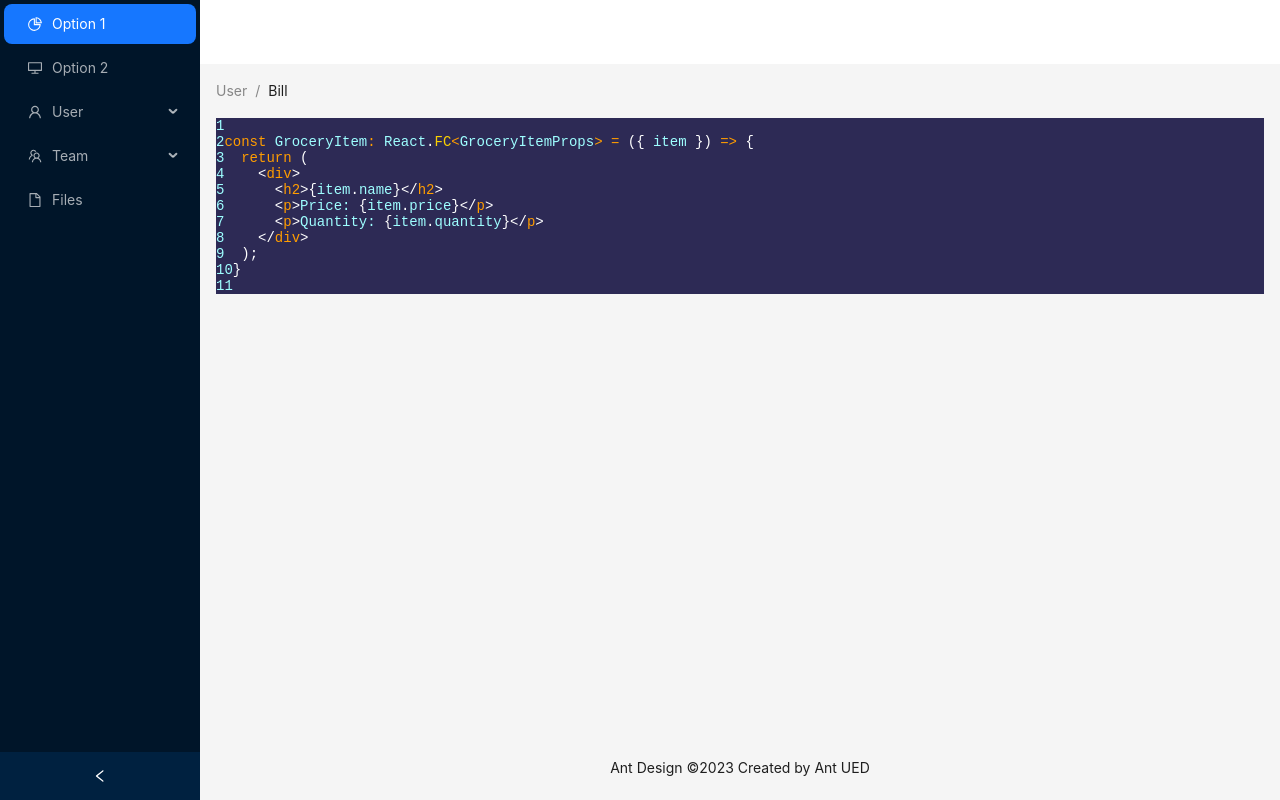
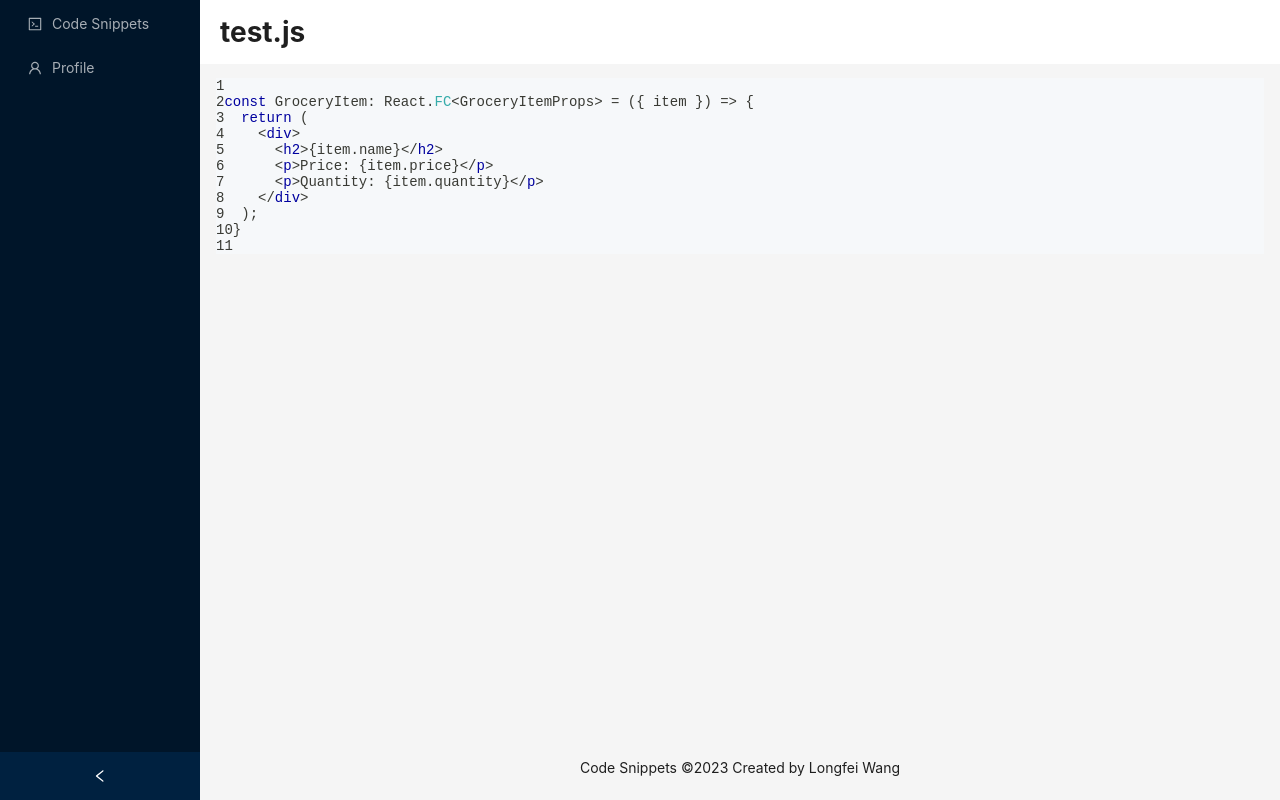
Before and after one commit to longfeiw512/CodeSnippetReact, a React (Create React App) app: page / in a window 1280 px wide. Built offline with nearby package versions, Linux system fonts and the light colour scheme.

Commit message:
revert changes back to prism-react-renderer
Signed-off-by: longfeiw512 <50474049+longfeiw512@users.noreply.github.com>

```diff
--- a/src/App.js
+++ b/src/App.js
@@ -1,7 +1,8 @@
-import { FileOutlined, PieChartOutlined, UserOutlined, DesktopOutlined, TeamOutlined } from '@ant-design/icons';
-import { Breadcrumb, Layout, Menu, theme } from 'antd';
+import { CodeOutlined, UserOutlined } from '@ant-design/icons';
+import { Layout, Menu, theme } from 'antd';
 import { useState } from 'react';
 import { Highlight, themes } from "prism-react-renderer"
+
 const { Header, Content, Footer, Sider } = Layout;
 function getItem(label, key, icon, children) {
   return {
@@ -12,15 +13,8 @@ function getItem(label, key, icon, children) {
   };
 }
 const items = [
-  getItem('Option 1', '1', <PieChartOutlined />),
-  getItem('Option 2', '2', <DesktopOutlined />),
-  getItem('User', 'sub1', <UserOutlined />, [
-    getItem('Tom', '3'),
-    getItem('Bill', '4'),
-    getItem('Alex', '5'),
-  ]),
-  getItem('Team', 'sub2', <TeamOutlined />, [getItem('Team 1', '6'), getItem('Team 2', '8')]),
-  getItem('Files', '9', <FileOutlined />),
+  getItem('Code Snippets', 'codeSnippets', <CodeOutlined />),
+  getItem('Profile', 'profile', <UserOutlined />),
 ];
 const codeBlock = `
 const GroceryItem: React.FC<GroceryItemProps> = ({ item }) => {
@@ -51,25 +45,19 @@ const App = () => {
       <Layout>
         <Header
           style={{
-            padding: 0,
+            padding: "0 0 0 20px",
             background: colorBgContainer,
           }}
-        />
+        >
+          <div className='header'>test.js</div>
+        </Header>
         <Content
           style={{
             margin: '0 16px',
           }}
         >
-          <Breadcrumb
-            style={{
-              margin: '16px 0',
-            }}
-          >
-            <Breadcrumb.Item>User</Breadcrumb.Item>
-            <Breadcrumb.Item>Bill</Breadcrumb.Item>
-          </Breadcrumb>
           <Highlight
-            theme={themes.shadesOfPurple}
+            theme={themes.github}
             code={codeBlock}
             language="tsx"
           >
@@ -92,7 +80,7 @@ const App = () => {
             textAlign: 'center',
           }}
         >
-          Ant Design ©2023 Created by Ant UED
+          Code Snippets ©2023 Created by Longfei Wang
         </Footer>
       </Layout>
     </Layout>
--- a/src/index.css
+++ b/src/index.css
@@ -11,3 +11,8 @@ code {
   font-family: source-code-pro, Menlo, Monaco, Consolas, 'Courier New',
     monospace;
 }
+
+.header {
+  font-size: 28px;
+  font-weight: bold;
+}
```
